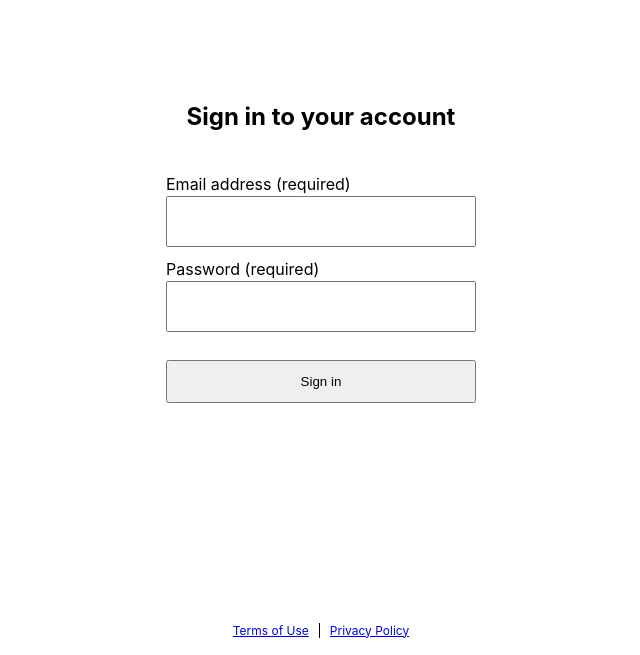
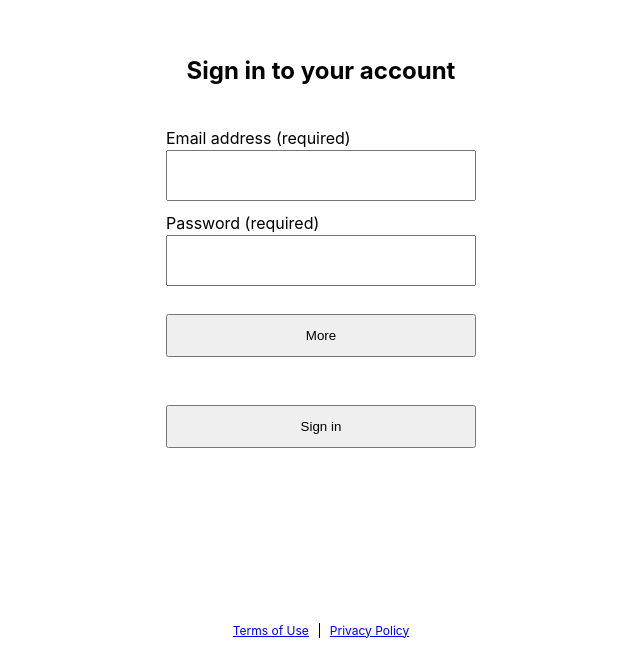
Before and after one commit to jknanda78/accessible-forms, a Next.js app: page / in a window 1280 px wide. Shown: the part 145-800 px from the top of the page, without its empty margins (319-959 px from the left). Built offline with nearby package versions, Linux system fonts and the light colour scheme.

Commit message:
add disclaimer example

```diff
--- a/package.json
+++ b/package.json
@@ -1,11 +1,12 @@
 {
   "scripts": {
-    "dev": "next dev",
+    "dev": "next dev -p 4000",
     "build": "next build",
     "start": "next start",
     "lint": "next lint"
   },
   "dependencies": {
+    "classnames": "^2.3.1",
     "next": "^11.0.1",
     "react": "^17.0.2",
     "react-dom": "^17.0.2"
--- /dev/null
+++ b/src/components/disclaimer.tsx
@@ -0,0 +1,32 @@
+import React, { useState } from "react";
+import ClassNames from "classnames";
+
+type Props = {};
+
+const Disclaimer: React.FunctionComponent<Props> = () => {
+  const [toggle, setToggle] = useState(false);
+  const clickHandler = () => {
+    setToggle(!toggle);
+  };
+
+  return (
+    <div>
+      <button
+        type="button"
+        name="disclaimer"
+        onClick={clickHandler}
+        aria-describedby="signin-disclaimer"
+        value={toggle ? "Hide" : "More"}
+      >
+        {toggle ? "Hide" : "More"}
+      </button>
+      <div className="disclaimer" tabIndex={toggle ? 0 : null}>
+        <div id="signin-disclaimer" className={ClassNames("font-disclaimer", "content", { hidden: !toggle })}>
+          We'll keep you signed in on this device. You may be asked to enter your password when modifying sensitive account information.
+        </div>
+      </div>
+    </div>
+  );
+};
+
+export default Disclaimer;
--- a/src/pages/_app.tsx
+++ b/src/pages/_app.tsx
@@ -2,6 +2,7 @@ import { AppProps } from "next/app";
 import "@styles/normalize.css";
 import "@styles/layout.css";
 import "@styles/commons.css";
+import "@styles/disclaimer.css";
 
 const App: React.FC<AppProps> = (props) => {
   const { Component, pageProps } = props;
--- a/src/pages/index.tsx
+++ b/src/pages/index.tsx
@@ -1,5 +1,6 @@
 import React, { useEffect, useRef, useState } from "react";
 import Head from "next/head";
+import Disclaimer from "@components/disclaimer";
 
 const LoginForm: React.FunctionComponent = () => {
   const emailField = useRef(null);
@@ -69,13 +70,13 @@ const LoginForm: React.FunctionComponent = () => {
         <form onSubmit={submitHandler} noValidate>
           <fieldset>
             <legend className="sr-only">sign in form</legend>
-            <p>
+            <div>
               <label
                 htmlFor="email_address"
                 className={emailErr ? "field-error" : null}
               >
                 Email address (required)
-                <span className="sr-only">{emailErr ? emailErr : ""}</span>
+                {emailErr ? <span className="sr-only">{emailErr}</span> : null}
               </label>
               <input
                 type="email"
@@ -88,14 +89,14 @@ const LoginForm: React.FunctionComponent = () => {
               {emailErr ? (
                 <div id="emailErr" className="field-error">{emailErr}</div>
               ) : null}
-            </p>
-            <p>
+            </div>
+            <div>
               <label
                 htmlFor="password"
                 className={passErr ? "field-error" : null}
               >
                 Password (required)
-                <span className="sr-only">{passErr ? passErr : ""}</span>
+                {passErr ? <span className="sr-only">{passErr}</span> : null}
               </label>
               <input
                 type="password"
@@ -108,10 +109,11 @@ const LoginForm: React.FunctionComponent = () => {
               {passErr ? (
                 <div className="field-error">{passErr}</div>
               ) : null}
-            </p>
-            <p>
+            </div>
+            <Disclaimer />
+            <div>
               <button type="submit" name="submit" id="submit">Sign in</button>
-            </p>
+            </div>
           </fieldset>
         </form>
       </main>
--- a/src/styles/commons.css
+++ b/src/styles/commons.css
@@ -8,7 +8,16 @@
   width: 1px;
 }
 
+.hidden {
+  display: none;
+}
+
 .field-error {
   color: #eb0000;
   margin-top: 2px;
 }
+
+.font-disclaimer {
+  font-size: 11px;
+  color: dimgrey;
+}
--- /dev/null
+++ b/src/styles/disclaimer.css
@@ -0,0 +1,10 @@
+.disclaimer {
+  position: relative;
+  min-height: 20px;
+}
+
+.disclaimer .content {
+  position: absolute;
+  top: 0;
+  left: 0;
+}
--- a/src/styles/layout.css
+++ b/src/styles/layout.css
@@ -33,21 +33,21 @@ fieldset {
   width: 100%;
 }
 
-fieldset p {
+fieldset div {
   display: flex;
   flex-direction: column;
   padding: 6px 0;
 }
 
-p label {
+div label {
   margin-bottom: 2px;
 }
 
-p input {
+div input {
   padding: 16px 12px;
 }
 
-p button {
+div button {
   margin-top: 16px;
   padding: 12px;
 }
--- a/tsconfig.json
+++ b/tsconfig.json
@@ -19,6 +19,9 @@
     "isolatedModules": true,
     "jsx": "preserve",
     "paths": {
+      "@components/*": [
+        "./src/components/*"
+      ],
       "@styles/*": [
         "./src/styles/*"
       ]
```
